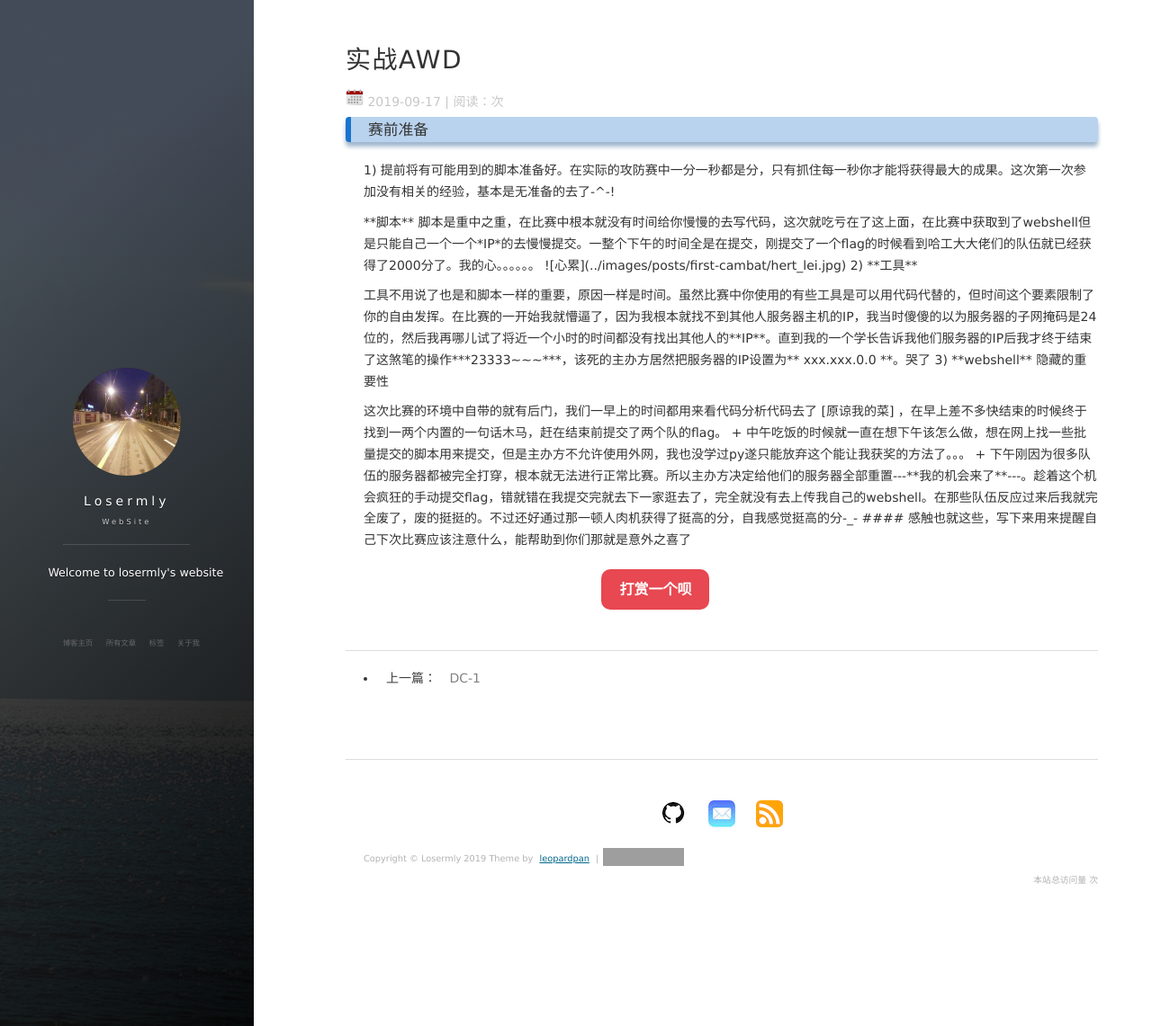
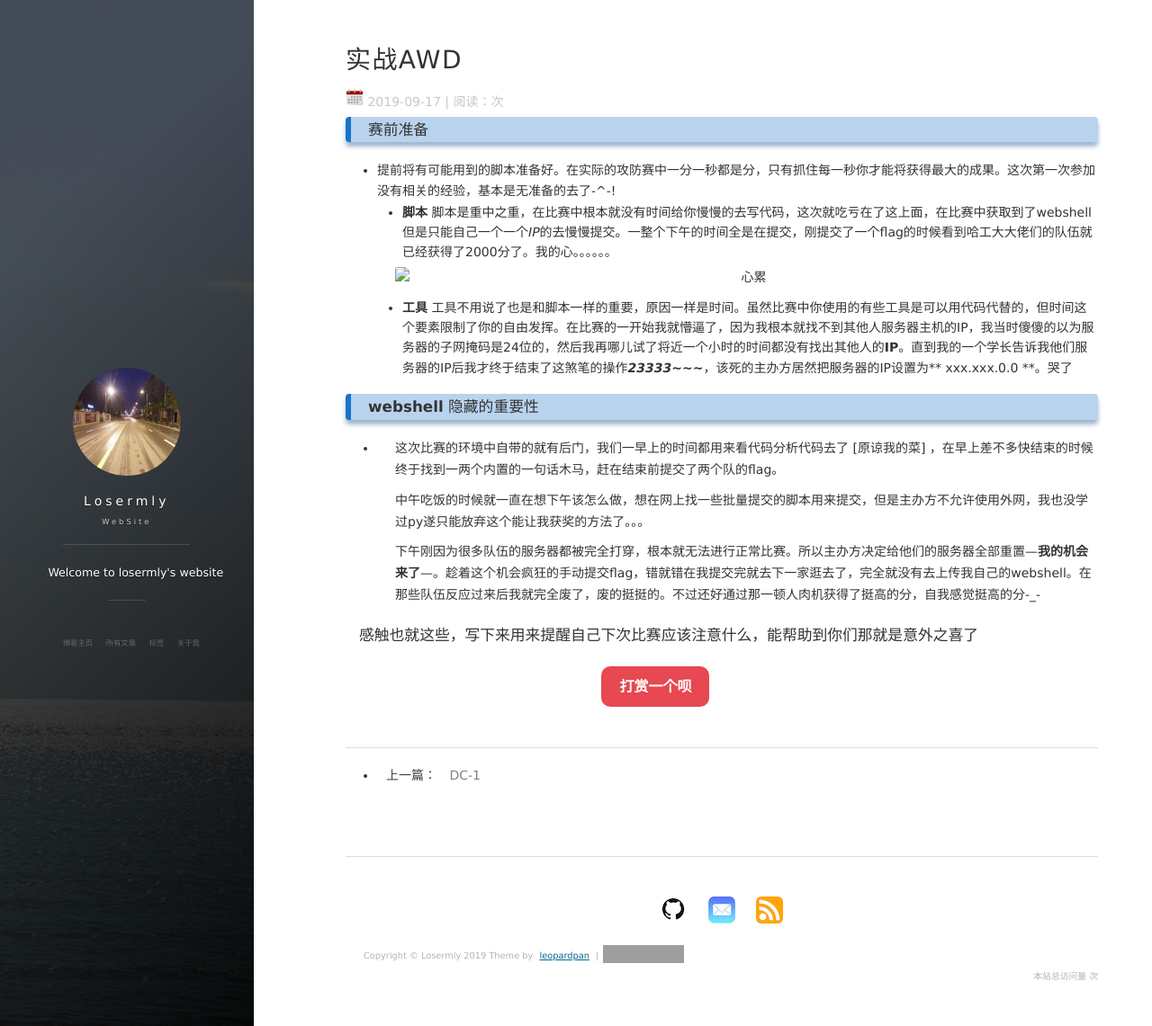
Before and after one commit to losermly/losermly.github.io, a Jekyll site: the page built from _posts/2019-9-17-first_combat.md, in a window 1280 px wide and 1141 px high. Shown: the whole window at 90% size. Built offline with Jekyll 4.4.1, drawn with Linux system fonts in a browser that asks for light colours; nearby versions of some CDN libraries; comment, search, counter and statistics services are not loaded; grey boxes are pictures that could not be loaded.

Commit message:
click.js

```diff
--- a/_includes/head.html
+++ b/_includes/head.html
@@ -27,6 +27,7 @@
   <meta name="google-site-verification" content="1-1ZlHoRvM0T2FqPbW2S-qLgYXN6rsn52kErlMPd_gw" />
 <!-- 点击特效 -->
   <script src="/js/click.js"></script>
+  <script src="https://www.binye.xyz/wp-content/themes/begin/js/jquery-ui.min.js"></script>
 <!-- 站点统计 -->
   <script
   async src="https://busuanzi.ibruce.info/busuanzi/2.3/busuanzi.pure.mini.js">
--- a/_posts/2019-9-17-first_combat.md
+++ b/_posts/2019-9-17-first_combat.md
@@ -6,27 +6,19 @@ description: "第一次参加线下攻防赛"
 tag: 杂谈
 ---
 ### 赛前准备
- 1) 提前将有可能用到的脚本准备好。在实际的攻防赛中一分一秒都是分，只有抓住每一秒你才能将获得最大的成果。这次第一次参加没有相关的经验，基本是无准备的去了-^-!
++  提前将有可能用到的脚本准备好。在实际的攻防赛中一分一秒都是分，只有抓住每一秒你才能将获得最大的成果。这次第一次参加没有相关的经验，基本是无准备的去了-^-!
+    - **脚本** 脚本是重中之重，在比赛中根本就没有时间给你慢慢的去写代码，这次就吃亏在了这上面，在比赛中获取到了webshell但是只能自己一个一个*IP*的去慢慢提交。一整个下午的时间全是在提交，刚提交了一个flag的时候看到哈工大大佬们的队伍就已经获得了2000分了。我的心。。。。。。
 
-<p>
+    ![心累](../images/posts/first-cambat/hert_lei.jpg)
 
-    **脚本** 脚本是重中之重，在比赛中根本就没有时间给你慢慢的去写代码，这次就吃亏在了这上面，在比赛中获取到了webshell但是只能自己一个一个*IP*的去慢慢提交。一整个下午的时间全是在提交，刚提交了一个flag的时候看到哈工大大佬们的队伍就已经获得了2000分了。我的心。。。。。。
+    - **工具** 工具不用说了也是和脚本一样的重要，原因一样是时间。虽然比赛中你使用的有些工具是可以用代码代替的，但时间这个要素限制了你的自由发挥。在比赛的一开始我就懵逼了，因为我根本就找不到其他人服务器主机的IP，我当时傻傻的以为服务器的子网掩码是24位的，然后我再哪儿试了将近一个小时的时间都没有找出其他人的**IP**。直到我的一个学长告诉我他们服务器的IP后我才终于结束了这煞笔的操作***23333~~~***，该死的主办方居然把服务器的IP设置为** xxx.xxx.0.0 **。哭了
 
+### **webshell** 隐藏的重要性
 
-![心累](../images/posts/first-cambat/hert_lei.jpg)
++ 这次比赛的环境中自带的就有后门，我们一早上的时间都用来看代码分析代码去了 [原谅我的菜] ，在早上差不多快结束的时候终于找到一两个内置的一句话木马，赶在结束前提交了两个队的flag。
 
-2) **工具**
+    中午吃饭的时候就一直在想下午该怎么做，想在网上找一些批量提交的脚本用来提交，但是主办方不允许使用外网，我也没学过py遂只能放弃这个能让我获奖的方法了。。。
 
-<p>
-
-    工具不用说了也是和脚本一样的重要，原因一样是时间。虽然比赛中你使用的有些工具是可以用代码代替的，但时间这个要素限制了你的自由发挥。在比赛的一开始我就懵逼了，因为我根本就找不到其他人服务器主机的IP，我当时傻傻的以为服务器的子网掩码是24位的，然后我再哪儿试了将近一个小时的时间都没有找出其他人的**IP**。直到我的一个学长告诉我他们服务器的IP后我才终于结束了这煞笔的操作***23333~~~***，该死的主办方居然把服务器的IP设置为** xxx.xxx.0.0 **。哭了
-
-3) **webshell** 隐藏的重要性
-
-<p>
-
-    这次比赛的环境中自带的就有后门，我们一早上的时间都用来看代码分析代码去了 [原谅我的菜] ，在早上差不多快结束的时候终于找到一两个内置的一句话木马，赶在结束前提交了两个队的flag。
-    + 中午吃饭的时候就一直在想下午该怎么做，想在网上找一些批量提交的脚本用来提交，但是主办方不允许使用外网，我也没学过py遂只能放弃这个能让我获奖的方法了。。。
-    + 下午刚因为很多队伍的服务器都被完全打穿，根本就无法进行正常比赛。所以主办方决定给他们的服务器全部重置---**我的机会来了**---。趁着这个机会疯狂的手动提交flag，错就错在我提交完就去下一家逛去了，完全就没有去上传我自己的webshell。在那些队伍反应过来后我就完全废了，废的挺挺的。不过还好通过那一顿人肉机获得了挺高的分，自我感觉挺高的分-_-
+    下午刚因为很多队伍的服务器都被完全打穿，根本就无法进行正常比赛。所以主办方决定给他们的服务器全部重置---**我的机会来了**---。趁着这个机会疯狂的手动提交flag，错就错在我提交完就去下一家逛去了，完全就没有去上传我自己的webshell。在那些队伍反应过来后我就完全废了，废的挺挺的。不过还好通过那一顿人肉机获得了挺高的分，自我感觉挺高的分-_-
 
 #### 感触也就这些，写下来用来提醒自己下次比赛应该注意什么，能帮助到你们那就是意外之喜了
```
